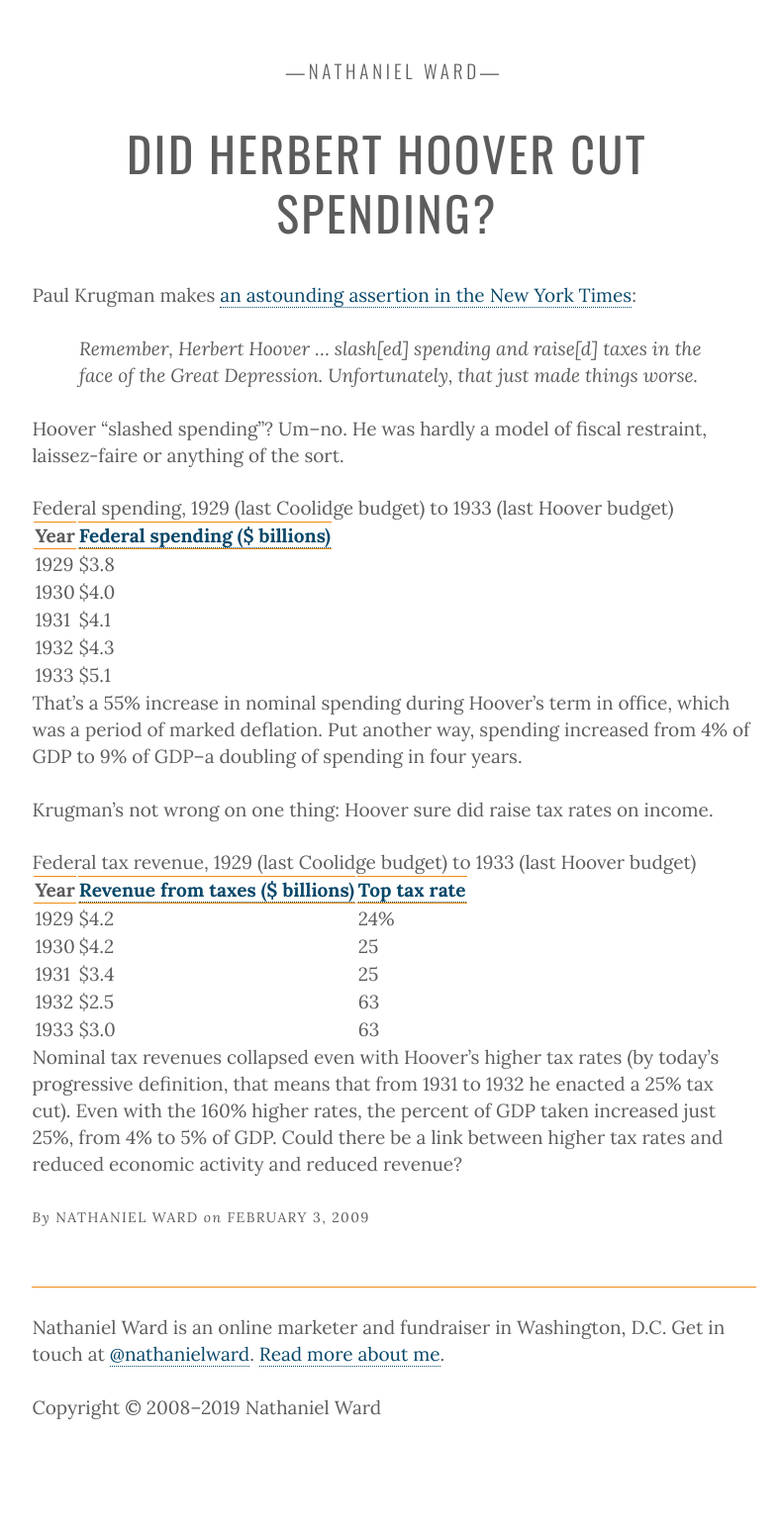
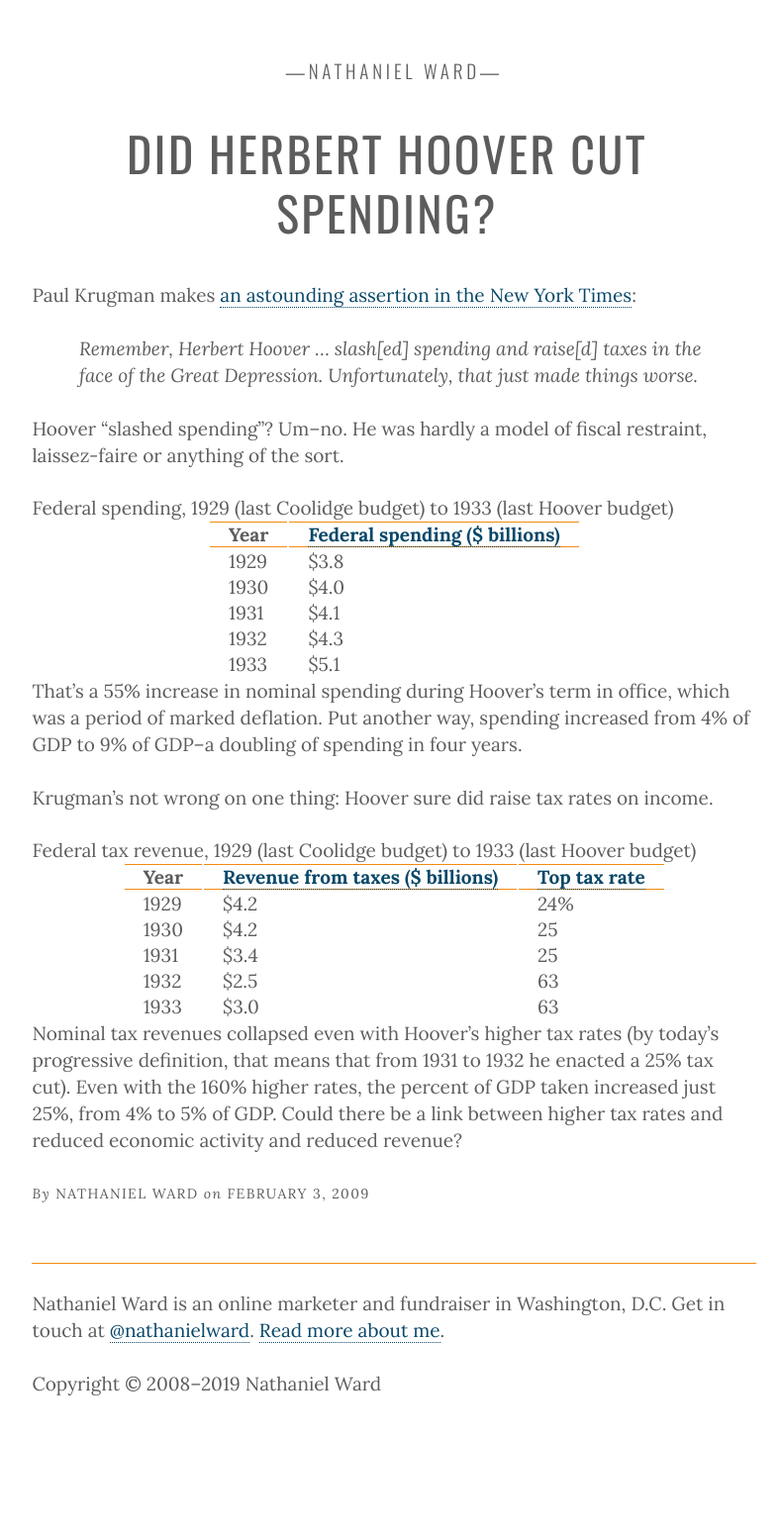
Before and after one commit to nathanielward/nathanielward.github.io, a Jekyll site: the page built from _posts/2009-02-03-did-herbert-hoover-cut-spending.md, in a window 1280 px wide. Shown: the whole page at 99% size, without its empty margins (267-1056 px from the left). Built offline with Jekyll 4.4.1, drawn with Linux system fonts in a browser that asks for light colours; after the commit the page ends 1524 px from its top, so only the background shows below that.

Commit message:
Update _ui.scss

```diff
--- a/_sass/_ui.scss
+++ b/_sass/_ui.scss
@@ -308,7 +308,12 @@ em, i {
 	}
 table {
 	font-family: $brand-face;
+	margin: auto;
 	}
+
+td, th {
+	padding: 0 1em;
+}
 
 th {
 	border-top: 1px solid $highlight-color;
```
